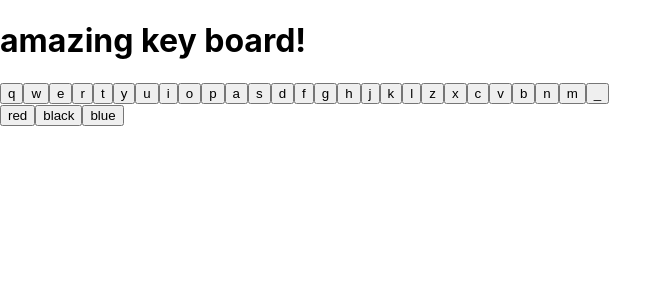
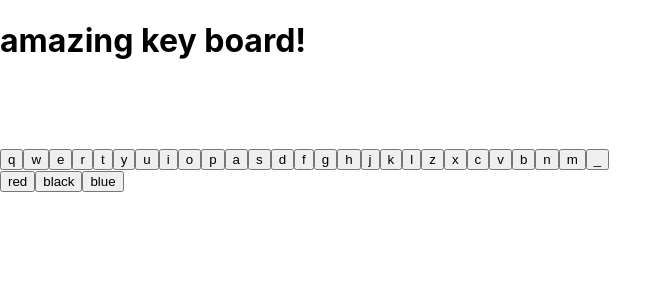
Before and after one commit to chana-oriya/project4mini1, a React (Create React App) app: page / in a window 1280 px wide. Shown: the top 300 px of the page, without its empty margins (0-672 px from the left). Built offline with nearby package versions, Linux system fonts and the light colour scheme.

Commit message:
change color one letter

```diff
--- a/src/App.jsx
+++ b/src/App.jsx
@@ -6,16 +6,22 @@ import ChangeColor from './Components/ChangeColor';
 
 function App() {
   const [display, setDisplay] = useState("");
+  const [color, setColor] = useState("black");
+
   const addDisplay = (add) => {
-   setDisplay(display+add);
+    //array of span
+   setDisplay((<span style={{color: color}}>{add}</span>));
+  }
+  const changeColor = (color) => {
+    setColor(color);
   }
 
   return (
     <>
       <h1>amazing key board!</h1>
-      <p >{display}</p>
+      <p style={{height: "50px"}}>{display}</p>
       <KeyBoard addDisplay={addDisplay}/>
-      <ChangeColor/>
+      <ChangeColor changeColor={changeColor}/>
     </>
   );
 }
--- a/src/Components/ChangeColor.js
+++ b/src/Components/ChangeColor.js
@@ -2,15 +2,11 @@ import React, {useState} from "react";
 
 function ChangeColor(props){
 
-    function setColor(color){
-        console.log(color);
-    }
-
     return (
         <div>
-            <button onClick={() => setColor('red')}>red</button>
-            <button onClick={() => setColor('black')}>black</button>
-            <button onClick={() => setColor('blue')}>blue</button>
+            <button onClick={() => props.changeColor('red')}>red</button>
+            <button onClick={() => props.changeColor('black')}>black</button>
+            <button onClick={() => props.changeColor('blue')}>blue</button>
         </div>
     )
 }
```
